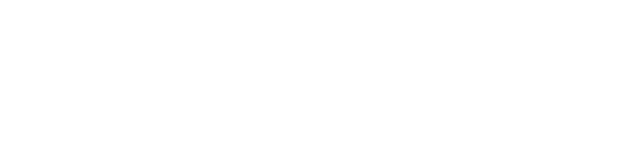
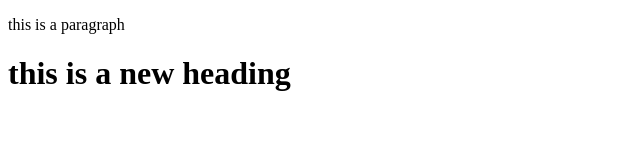
Before and after one commit to Rakibulislam-emon/new-project, a plain HTML site: page index.html in a window 1280 px wide. Shown: the whole page, without its empty margins (0-640 px from the left). Drawn offline with Linux system fonts and the light colour scheme.

Commit message:
added a new heading

```diff
--- a/index.html
+++ b/index.html
@@ -6,6 +6,7 @@
     <title>new project</title>
 </head>
 <body>
-
+    <p>this is a paragraph</p>
+    <h1>this is a new heading</h1>
 </body>
 </html>
```
